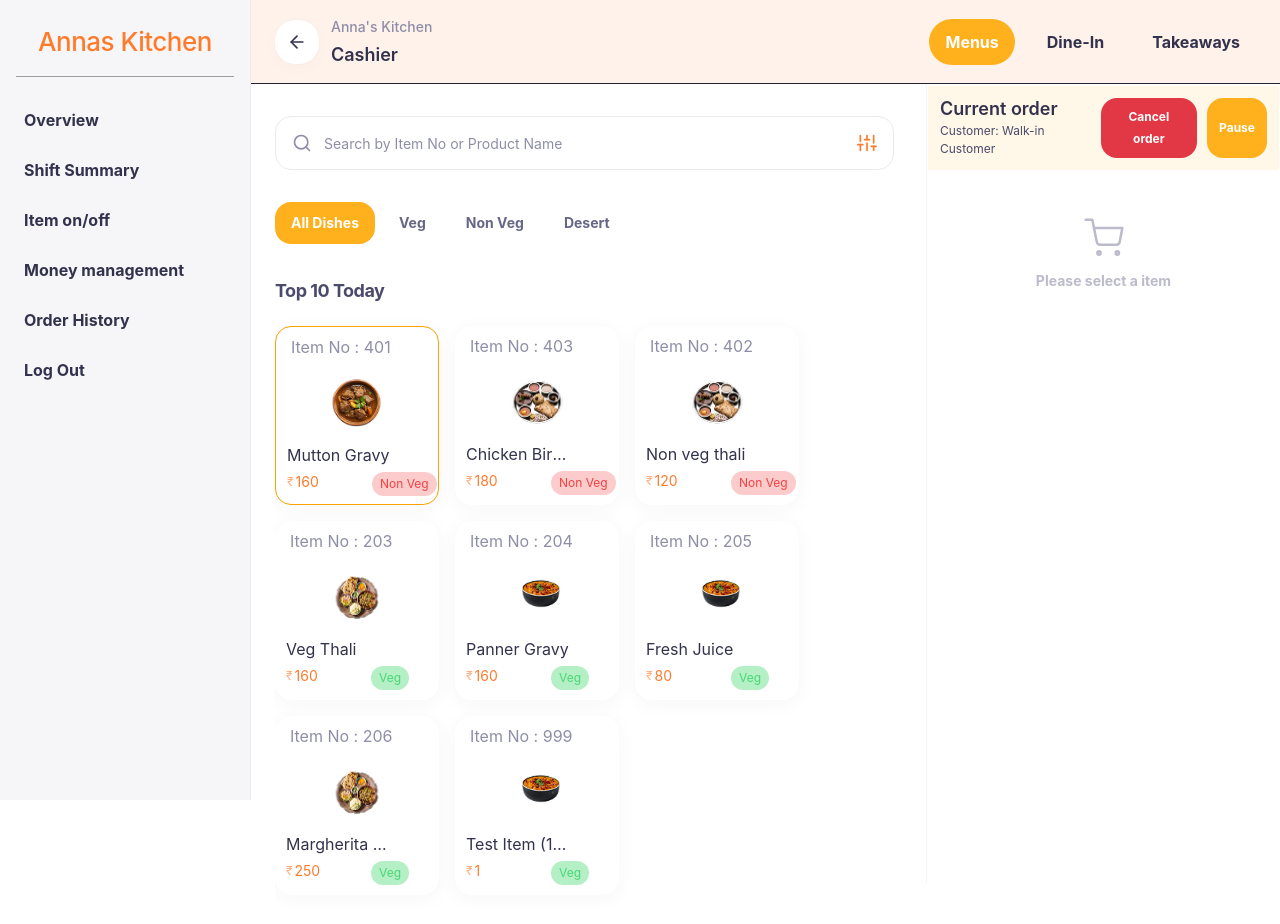
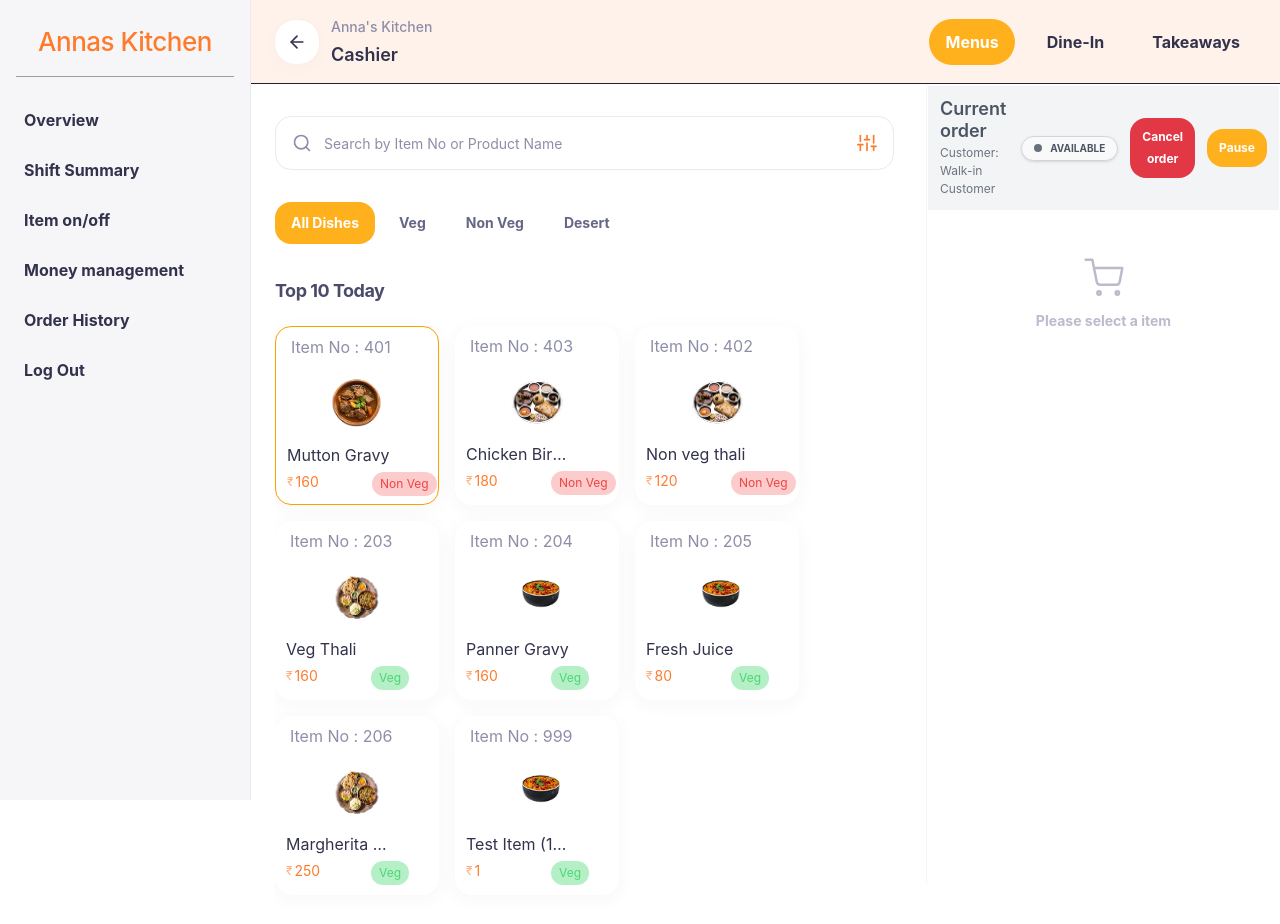
Before and after one commit to manojacccenture-wq/fooderp, a React (Vite) app: page /dashboard/menu in a window 1280 px wide. Shown: the top 924 px of the page. Built offline with nearby package versions, Linux system fonts and the light colour scheme.

Commit message:
Feat:Added color_status

```diff
--- a/src/pages/Menu/MenuPage.jsx
+++ b/src/pages/Menu/MenuPage.jsx
@@ -19,6 +19,7 @@ import { shareToEmail } from '../../utils/shareReceipt';
 import { shareReceiptToCustomer } from '../../utils/whatsappShare';
 import { PrinterSelectionModal } from '../../components/orders/PrinterSelectionModal';
 import { connectPrinter, printReceiptElement } from '../../services/printService';
+import { getOrderStatusStyles, getCurrentOrderStatus, determineTableStatus, ORDER_STATUS_COLORS } from '../../utils/orderStatus';
 const areInstructionsEqual = (inst1, inst2) => {
   if (!inst1 && !inst2) return true;
   if (!inst1 || !inst2) return false;
@@ -160,8 +161,9 @@ export const MenuPage = ({ initialOrderType = 'dine_in' }) => {
   const [heldItems, setHeldItems] = useState([]);
 
   // View states
-  const [kotStatus, setKotStatus] = useState('idle'); // 'idle' | 'success_anim' | 'sent'
+  const [kotStatus, setKotStatus] = useState('idle'); // 'idle' | 'success_anim' | 'sent' | 'kot_sent' | 'preparing' | 'ready'
   const [rightView, setRightView] = useState('order'); // 'order' | 'checkout'
+  const [paymentStatus, setPaymentStatus] = useState('pending'); // 'pending' | 'success'
   const [centerView, setCenterView] = useState('menu'); // 'menu' | 'cancel_item' | 'replace_item'
 
   const [selectedItemForAction, setSelectedItemForAction] = useState(null);
@@ -191,6 +193,18 @@ export const MenuPage = ({ initialOrderType = 'dine_in' }) => {
   const displayCustomerName = currentTableObj?.customerName || 'Walk-in Customer';
   const isExistingSessionMode = currentTableObj?.status === 'occupied' || currentTableObj?.status === 'reserved';
   const isPhoneMissingForDineIn = orderType === 'dine_in' && !phone;
+
+  const globalOrderStatus = getCurrentOrderStatus({
+    paymentStatus,
+    isUpiModalOpen,
+    rightView,
+    paymentMode,
+    kotStatus,
+    draftOrderItemsCount: draftOrderItems.length,
+    sentKotItemsCount: sentKotItems.length,
+    hasSelectedTable: !!selectedTable
+  });
+  const statusStyles = getOrderStatusStyles(globalOrderStatus);
 
   // eslint-disable-next-line react-hooks/exhaustive-deps
   useEffect(() => {
@@ -396,10 +410,15 @@ export const MenuPage = ({ initialOrderType = 'dine_in' }) => {
     });
     setDraftOrderItems([]); // clear drafts
 
-    setKotStatus('success_anim');
+    setKotStatus('kot_sent');
+
+    // Simulate KDS Status changes for visual demonstration
     setTimeout(() => {
-      setKotStatus('idle'); // Just reset to idle so they can add more items immediately if needed, or keep it sent.
+      setKotStatus(prev => prev === 'kot_sent' ? 'preparing' : prev);
     }, 2000);
+    setTimeout(() => {
+      setKotStatus(prev => prev === 'preparing' ? 'ready' : prev);
+    }, 6000);
   };
 
   const handleAddToOrder = (product) => {
@@ -417,6 +436,8 @@ export const MenuPage = ({ initialOrderType = 'dine_in' }) => {
   };
 
   const resetCompleteBillingSession = () => {
+    setPaymentStatus('success');
+    setTimeout(() => {
       if (selectedTable) {
         dispatch(completeTableOrder({ tableNo: selectedTable }));
       }
@@ -425,6 +446,7 @@ export const MenuPage = ({ initialOrderType = 'dine_in' }) => {
       setOrderItems([]);
       setRightView('order');
       setKotStatus('idle');
+      setPaymentStatus('pending');
       setDiscountAmount(0);
       setPaymentMode('Cash');
       setSplitMode('full');
@@ -434,6 +456,7 @@ export const MenuPage = ({ initialOrderType = 'dine_in' }) => {
       } else {
         navigate('/dashboard/menu');
       }
+    }, 2500); // 2.5 second delay to show the green success sidebar
   };
 
   const handleProductCardClick = (product) => {
@@ -680,12 +703,23 @@ export const MenuPage = ({ initialOrderType = 'dine_in' }) => {
             <div className="flex-1 overflow-y-auto pb-4 flex flex-col">
 
               {/* Header */}
-              <div className="bg-[#fff7e8] flex items-center justify-between p-3 mt-[2px] mx-[1px]">
+              <div
+                className="flex items-center justify-between p-3 mt-[2px] mx-[1px]"
+                style={{ backgroundColor: statusStyles.bg, transition: 'all 0.3s ease' }}
+              >
                 <div className="flex flex-col gap-[2px]">
-                  <span className="text-[18px] font-semibold text-[#32324d] leading-[22px]">Current order</span>
-                  <span className="text-[12px] text-[#4a4a6a]">Customer: {displayCustomerName} {selectedTable ? `| Table: ${selectedTable}` : ''}</span>
+                  <span className="text-[18px] font-semibold leading-[22px]" style={{ color: statusStyles.text }}>Current order</span>
+                  <span className="text-[12px] opacity-80" style={{ color: statusStyles.text }}>
+                    Customer: {displayCustomerName} {selectedTable ? `| Table: ${selectedTable}` : ''}
+                  </span>
                 </div>
-                <div className="flex gap-[10px]">
+                <div className="flex items-center gap-3">
+                  <div className="flex items-center gap-2 px-3 py-1 rounded-full bg-white/50 border shadow-sm" style={{ borderColor: statusStyles.border }}>
+                    <div className="w-2 h-2 rounded-full animate-pulse" style={{ backgroundColor: statusStyles.text }} />
+                    <span className="text-[10px] font-bold" style={{ color: statusStyles.text }}>
+                      {ORDER_STATUS_COLORS[globalOrderStatus]?.label || 'AVAILABLE'}
+                    </span>
+                  </div>
                   <button className="bg-[#e23744] text-white rounded-[16px] px-3 py-2 text-[12px] font-bold" onClick={() => { setDraftOrderItems([]); setSentKotItems([]); setHeldItems([]); setKotStatus('idle'); }}>Cancel order</button>
                   <button className="bg-[#ffb01d] text-white rounded-[16px] px-3 py-2 text-[12px] font-bold">Pause</button>
                 </div>
@@ -720,10 +754,20 @@ export const MenuPage = ({ initialOrderType = 'dine_in' }) => {
                       }, {});
                       const roundsArray = Object.values(sentKotRounds).sort((a, b) => a.round - b.round);
 
-                      return roundsArray.map((roundObj) => (
-                        <div key={`round-${roundObj.round}`} className="bg-white rounded-[16px] border border-[#eaeaef] overflow-hidden shadow-sm flex flex-col shrink-0">
-                          <div className="bg-[#f3f5f9] px-4 py-[10px] flex justify-between items-center border-b border-[#eaeaef]">
-                            <span className="text-[13px] font-extrabold text-[#4a4a6a]">KOT Round {roundObj.round}</span>
+                      return roundsArray.map((roundObj) => {
+                        // Inherit global order status styles for KOT blocks, fallback if available
+                        const isKOTStatus = ['kot_sent', 'preparing', 'ready'].includes(globalOrderStatus);
+                        const blockStyle = isKOTStatus ? statusStyles : ORDER_STATUS_COLORS.kot_sent;
+
+                        return (
+                        <div key={`round-${roundObj.round}`} className="bg-white rounded-[16px] border border-[#eaeaef] overflow-hidden shadow-sm flex flex-col shrink-0 border-l-4" style={{ borderLeftColor: blockStyle.border }}>
+                          <div className="px-4 py-[10px] flex justify-between items-center border-b border-[#eaeaef]" style={{ backgroundColor: blockStyle.bg }}>
+                            <div className="flex items-center gap-2">
+                              <span className="text-[13px] font-extrabold" style={{ color: blockStyle.text }}>KOT Round {roundObj.round}</span>
+                              <div className="px-2 py-[2px] rounded-full bg-white/50 text-[9px] font-bold" style={{ color: blockStyle.text }}>
+                                {ORDER_STATUS_COLORS[globalOrderStatus]?.label || 'KOT SENT'}
+                              </div>
+                            </div>
                             <span className="text-[12px] font-semibold text-[#8e8ea9]">{roundObj.time || 'Pending'}</span>
                           </div>
                           <div className="p-3 flex flex-col gap-3">
@@ -747,7 +791,8 @@ export const MenuPage = ({ initialOrderType = 'dine_in' }) => {
                             ))}
                           </div>
                         </div>
-                      ));
+                        );
+                      });
                     })()}
 
                     {draftOrderItems.length > 0 && (
@@ -756,8 +801,8 @@ export const MenuPage = ({ initialOrderType = 'dine_in' }) => {
                           <h3 className="text-[18px] font-bold text-[#666687] mt-2 mb-0">New Orders</h3>
                         )}
                         {draftOrderItems.map((item) => (
+                          <div key={`curr-${item.id}`} className="border-l-4 rounded-[16px] overflow-hidden shadow-[0px_4px_20px_0px_rgba(50,50,71,0.04)]" style={{ borderLeftColor: ORDER_STATUS_COLORS.draft.border }}>
                             <OrderItem
-                            key={`curr-${item.id}`}
                               image={item.image}
                             title={item.title}
                             price={item.price}
@@ -774,6 +819,7 @@ export const MenuPage = ({ initialOrderType = 'dine_in' }) => {
                             onSelect={() => setSelectedOrderItem(item.id)}
                             itemRef={(el) => (itemRefs.current[item.id] = el)}
                           />
+                          </div>
                         ))}
                       </>
                     )}
@@ -845,11 +891,9 @@ export const MenuPage = ({ initialOrderType = 'dine_in' }) => {
                               <div className="grid grid-cols-4 gap-[16px] mt-6">
                                 {allTables.map((table) => {
                                   const num = table.tableNo;
+                                  const tableStatus = determineTableStatus(table);
+                                  const tableStyle = getOrderStatusStyles(tableStatus);
                                   const isAvailable = table.status === 'available';
-                                  let borderColor = isAvailable ? '#b4efc6' : '#e23744';
-                                  let textColor = isAvailable ? '#24a44b' : '#e23744';
-                                  if (selectedTable === num) { borderColor = '#faa300'; textColor = '#faa300'; }
-
                                   const isDisabled = isDineInFlow ? (num !== selectedTable) : !isAvailable;
 
                                   return (
@@ -857,14 +901,19 @@ export const MenuPage = ({ initialOrderType = 'dine_in' }) => {
                                       key={num}
                                       disabled={isDisabled}
                                       onClick={() => !isDisabled && setSelectedTable(num)}
-                                      className="h-[54px] border rounded-[16px] flex items-center justify-center font-bold text-[14px] transition-colors disabled:opacity-50 disabled:cursor-not-allowed"
+                                      className="relative rounded-[16px] p-3 flex flex-col items-center justify-center gap-1 min-h-[80px] bg-white border-2 hover:shadow-md transition-all active:scale-[0.98] disabled:opacity-50 disabled:cursor-not-allowed"
                                       style={{
-                                        borderColor: selectedTable === num ? '#faa300' : borderColor,
-                                        color: selectedTable === num ? '#faa300' : textColor,
-                                        backgroundColor: selectedTable === num ? '#fff7e8' : 'transparent',
+                                        borderColor: selectedTable === num ? '#faa300' : tableStyle.border,
+                                        backgroundColor: selectedTable === num ? '#fff7e8' : tableStyle.bg,
                                       }}
                                     >
-                                      {num}
+                                      <span className="text-[20px] font-bold" style={{ color: selectedTable === num ? '#faa300' : tableStyle.text }}>{num}</span>
+                                      <span className="text-[10px] font-bold opacity-80" style={{ color: selectedTable === num ? '#faa300' : tableStyle.text }}>
+                                        {ORDER_STATUS_COLORS[tableStatus]?.label || 'AVAILABLE'}
+                                      </span>
+                                      {table.orderData?.sentKotItems?.length > 0 && (
+                                        <div className="absolute top-2 right-2 w-2 h-2 rounded-full animate-pulse" style={{ backgroundColor: tableStyle.border }}></div>
+                                      )}
                                     </button>
                                   );
                                 })}
@@ -928,12 +977,21 @@ export const MenuPage = ({ initialOrderType = 'dine_in' }) => {
 
           {rightView === 'checkout' && (
             <div className="flex-1 overflow-y-auto pb-4 flex flex-col">
-              <div className="bg-[#fff7e8] flex items-center justify-between p-3 mt-[2px] mx-[1px]">
+              <div
+                className="flex items-center justify-between p-3 mt-[2px] mx-[1px]"
+                style={{ backgroundColor: statusStyles.bg, transition: 'all 0.3s ease' }}
+              >
                 <div className="flex flex-col gap-[2px]">
-                  <span className="text-[18px] font-semibold text-[#32324d] leading-[22px]">Current order</span>
-                  <span className="text-[12px] text-[#4a4a6a]">Customer: {displayCustomerName} {selectedTable ? `| Table: ${selectedTable}` : ''}</span>
+                  <span className="text-[18px] font-semibold leading-[22px]" style={{ color: statusStyles.text }}>Current order</span>
+                  <span className="text-[12px] opacity-80" style={{ color: statusStyles.text }}>Customer: {displayCustomerName} {selectedTable ? `| Table: ${selectedTable}` : ''}</span>
                 </div>
-                <div className="flex gap-[10px]">
+                <div className="flex gap-[10px] items-center">
+                  <div className="flex items-center gap-2 px-3 py-1 rounded-full bg-white/50 border shadow-sm mr-2" style={{ borderColor: statusStyles.border }}>
+                    <div className="w-2 h-2 rounded-full animate-pulse" style={{ backgroundColor: statusStyles.text }} />
+                    <span className="text-[10px] font-bold" style={{ color: statusStyles.text }}>
+                      {ORDER_STATUS_COLORS[globalOrderStatus]?.label || 'BILLING'}
+                    </span>
+                  </div>
                   <button className="bg-[#e23744] text-white rounded-[16px] px-3 py-2 text-[12px] font-bold" onClick={() => { setOrderItems([]); setHeldItems([]); setRightView('order'); setKotStatus('idle'); }}>Cancel order</button>
                   <button className="bg-[#ffb01d] text-white rounded-[16px] px-3 py-2 text-[12px] font-bold">Pause</button>
                 </div>
--- /dev/null
+++ b/src/utils/orderStatus.js
@@ -0,0 +1,93 @@
+export const ORDER_STATUS_COLORS = {
+  available: {
+    bg: "#F3F4F6",
+    border: "#D1D5DB",
+    text: "#4B5563",
+    label: "AVAILABLE"
+  },
+  draft: {
+    bg: "#FFF7E8",
+    border: "#F59E0B",
+    text: "#B45309",
+    label: "DRAFT"
+  },
+  kot_sent: {
+    bg: "#EFF6FF",
+    border: "#3B82F6",
+    text: "#1D4ED8",
+    label: "KOT SENT"
+  },
+  preparing: {
+    bg: "#F3E8FF",
+    border: "#A855F7",
+    text: "#7E22CE",
+    label: "PREPARING"
+  },
+  ready: {
+    bg: "#ECFDF5",
+    border: "#10B981",
+    text: "#047857",
+    label: "READY"
+  },
+  billing: {
+    bg: "#FEF3C7",
+    border: "#F59E0B",
+    text: "#92400E",
+    label: "BILLING"
+  },
+  payment_pending: {
+    bg: "#FFF1F2",
+    border: "#F43F5E",
+    text: "#BE123C",
+    label: "PAYMENT PENDING"
+  },
+  paid: {
+    bg: "#F0FDF4",
+    border: "#22C55E",
+    text: "#15803D",
+    label: "PAID"
+  }
+};
+
+export const getOrderStatusStyles = (status) => {
+  return ORDER_STATUS_COLORS[status] || ORDER_STATUS_COLORS.available;
+};
+
+// Determines the global status of the currently active table based on its order items and view states.
+export const getCurrentOrderStatus = ({
+  paymentStatus,
+  isUpiModalOpen,
+  rightView,
+  paymentMode,
+  kotStatus,
+  draftOrderItemsCount,
+  sentKotItemsCount,
+  hasSelectedTable
+}) => {
+  if (paymentStatus === 'success') return 'paid';
+  if (isUpiModalOpen || (rightView === 'checkout' && paymentMode === 'Upi' && paymentStatus === 'pending')) return 'payment_pending';
+  if (rightView === 'checkout') return 'billing';
+
+  if (kotStatus === 'ready') return 'ready';
+  if (kotStatus === 'preparing') return 'preparing';
+  if (kotStatus === 'kot_sent' || kotStatus === 'success_anim' || kotStatus === 'sent') return 'kot_sent';
+
+  if (draftOrderItemsCount > 0) return 'draft';
+  if (sentKotItemsCount > 0) return 'kot_sent';
+
+  return hasSelectedTable ? 'draft' : 'available';
+};
+
+// Determines the status for inactive tables based strictly on Redux order data
+export const determineTableStatus = (table) => {
+  if (table.status === 'available') return 'available';
+
+  const { orderData } = table;
+  if (!orderData) return 'draft'; // Occuiped but no orderData means draft
+
+  // Since we only mock Preparing/Ready in the active view, for inactive tables we fallback to kot_sent or draft
+  if (orderData.sentKotItems?.length > 0) return 'kot_sent';
+  if (orderData.draftOrderItems?.length > 0) return 'draft';
+
+  return 'draft';
+};
```
Lines whose indentation alone changed are shown as unchanged.
